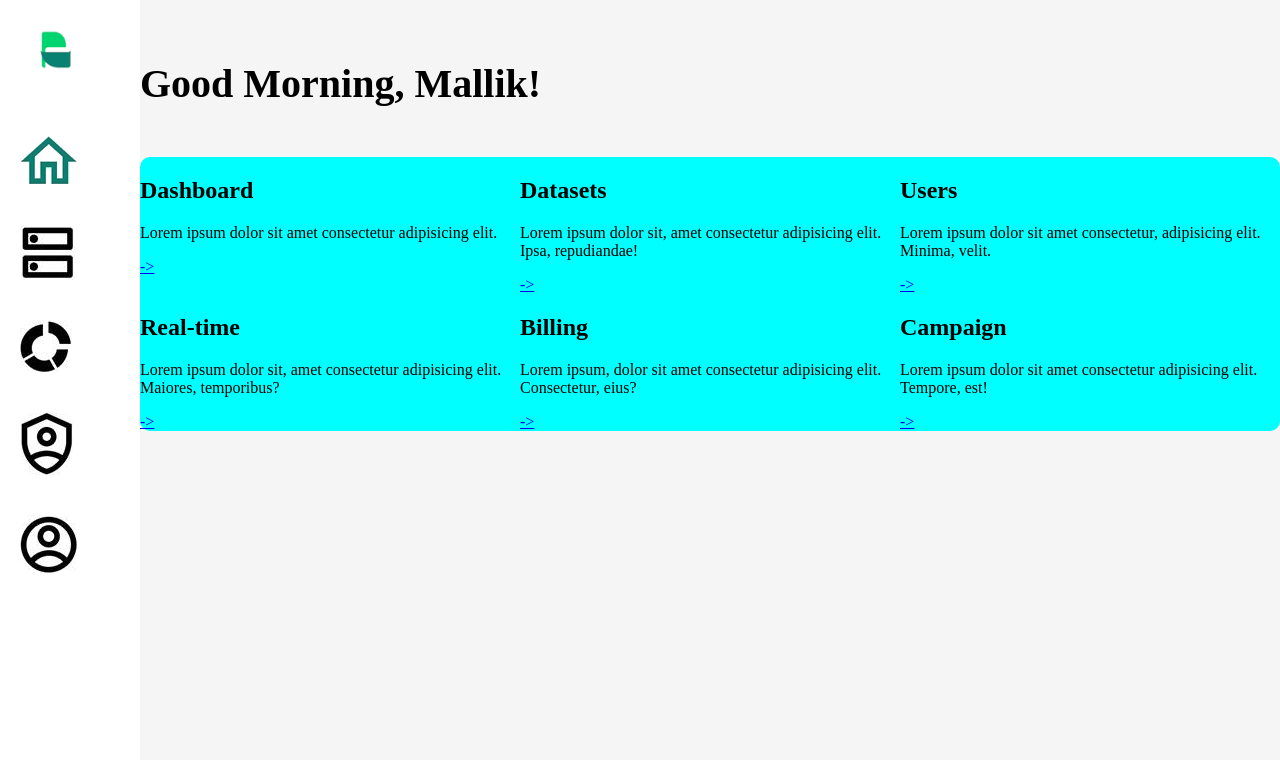
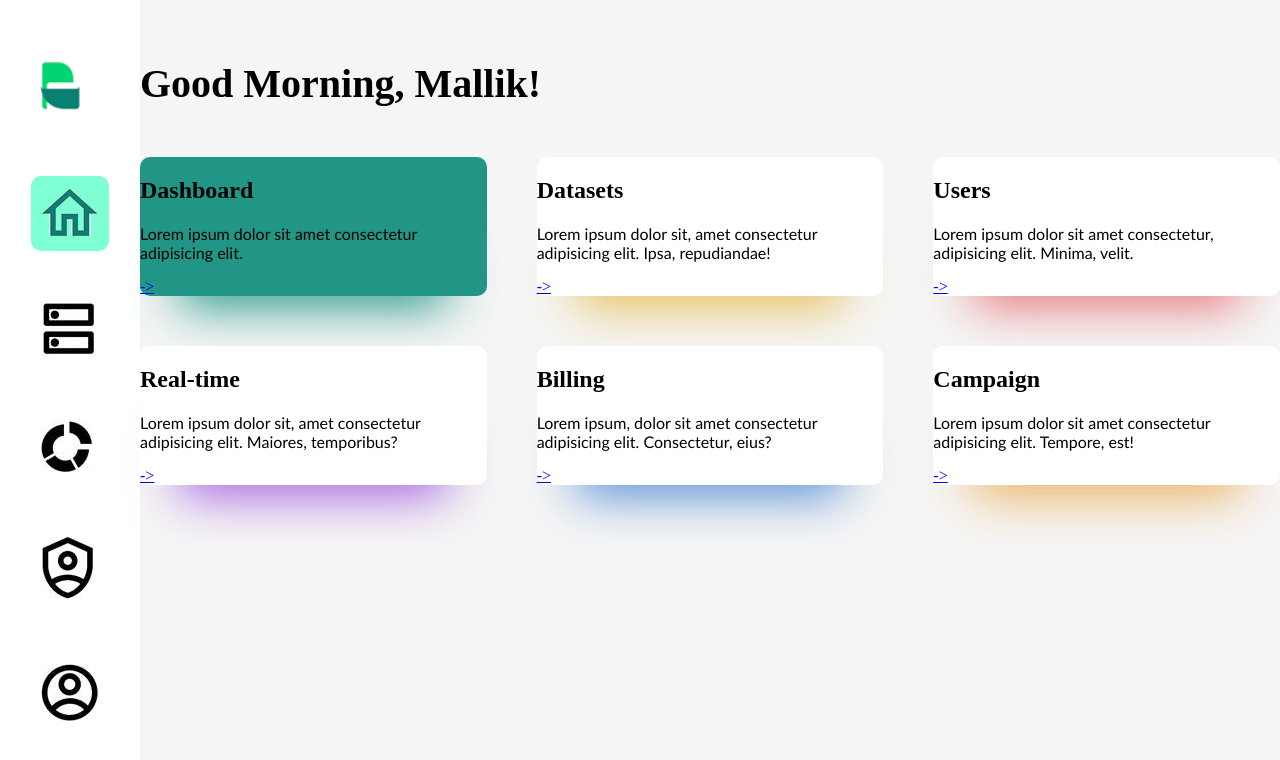
Before and after one commit to monicule/mallik, a website: page index.html in a window 1280 px wide. Drawn offline with Linux system fonts and the light colour scheme.

Commit message:
more style added

```diff
--- a/css/aside.css
+++ b/css/aside.css
@@ -1,12 +1,13 @@
 aside {
+    background-color: white;
     padding: 20px;
     padding-left: 20px;
 }
 
 .logo {
     margin-left: 20px;
-    margin-top: 10px;
-    height: 40px;
+    margin-top: 40px;
+    width: 40px;
 
 }
 
@@ -14,7 +15,21 @@ aside {
     display: grid;
     margin-left: 0px;
     margin-top: 60px;
-    height: 10px;
+    height: 5px;
     gap: 40px;
+    justify-content: center;
 
 }
+
+.link-active {
+    background-color: aquamarine;
+    padding: 10px;
+    border-radius: 10px;
+
+}
+
+.link {
+    padding: 10px;
+    border-radius: 10px;
+
+}
--- a/css/main.css
+++ b/css/main.css
@@ -12,8 +12,7 @@ body {
 
 main {
     background-color: whitesmoke;
-
-
+    display: inline-block;
 
 }
 
@@ -27,9 +26,50 @@ header {
     margin-top: 50px;
     display: grid;
     grid-template-columns: 1fr 1fr 1fr;
-    gap: 80 px;
-    background-color: aqua;
+    gap: 50px;
+
+}
+
+.dashboard {
+    background-color: #219686;
     border-radius: 10px;
+    box-shadow: 0 50px 50px -40px #219686;
+
+
+}
+
+.datasets {
+    background-color: white;
+    border-radius: 10px;
+    box-shadow: 0 50px 50px -40px #E7BD51;
+
+}
+
+.users {
+    background-color: white;
+    border-radius: 10px;
+    box-shadow: 0 50px 50px -40px #E67376;
+
+}
+
+.real-time {
+    background-color:white;
+    border-radius: 10px;
+    box-shadow: 0 50px 50px -40px #A15EDF;
+
+}
+
+.billing {
+    background-color: white;
+    border-radius: 10px;
+    box-shadow: 0 50px 50px -40px #538BD5;
+
+}
+
+.campaign {
+    background-color: white;
+    border-radius: 10px;
+    box-shadow: 0 50px 50px -40px #EBAF59;
 
 }
 
--- a/index.html
+++ b/index.html
@@ -12,13 +12,13 @@
   <body>
     <aside>
       <img class="logo" src="./img/logo.png" alt="Logo" />
-      <nav>
+      <nav class="main-nav">
         <div class="navigation">
-          <img src="./img/home.webp" alt="Home">
-          <img src="./img/list.jpg" alt="List">
-          <img src="./img/circle.jpg" alt="Circle">
-          <img src="./img/profile2.jpg" alt="Profile2">
-          <img src="./img/profile.jpg" alt="Profile">
+          <a class="link-active" href="#"><img class="aside.icons" src="./img/home.webp" alt="Home"></a>
+          <a class="link" href="#"><img class="aside.icons" src="./img/list.jpg" alt="List"></a>
+          <a class="link" href="#"><img class="aside.icons" src="./img/circle.jpg" alt="Circle"></a>
+          <a class="link" href="#"><img class="aside.icons" src="./img/profile2.jpg" alt="Profile2"></a>
+          <a class="link" href="#"><img class="aside.icons" src="./img/profile.jpg" alt="Profile"></a>
         </div>
       </nav>
     </aside>
@@ -26,48 +26,48 @@
     <main>
       <header>Good Morning, Mallik!</header>
       <div class="panel">
-        <div>
+        <div class="dashboard">
           <h2>Dashboard</h2>
-          <p>
+          <p class="parag">
             Lorem ipsum dolor sit amet consectetur adipisicing elit.
           </p>
           <a href="#">-></a>
         </div>
-        <div>
+        <div class="datasets">
           <h2>Datasets</h2>
-          <p>
+          <p class="parag">
             Lorem ipsum dolor sit, amet consectetur adipisicing elit. Ipsa,
             repudiandae!
           </p>
           <a href="#">-></a>
         </div>
-        <div>
+        <div class="users">
           <h2>Users</h2>
-          <p>
+          <p class="parag">
             Lorem ipsum dolor sit amet consectetur, adipisicing elit. Minima,
             velit.
           </p>
           <a href="#">-></a>
         </div>
-        <div>
+        <div class="real-time">
           <h2>Real-time</h2>
-          <p>
+          <p class="parag">
             Lorem ipsum dolor sit, amet consectetur adipisicing elit. Maiores,
             temporibus?
           </p>
             <a href="#">-></a>
         </div>
-        <div>
+        <div class="billing">
           <h2>Billing</h2>
-          <p>
+          <p class="parag">
             Lorem ipsum, dolor sit amet consectetur adipisicing elit.
             Consectetur, eius?
           </p>
           <a href="#">-></a>
         </div>
-        <div>
+        <div class="campaign">
           <h2>Campaign</h2>
-          <p>
+          <p class="parag">
             Lorem ipsum dolor sit amet consectetur adipisicing elit. Tempore,
             est!
           </p>
```
